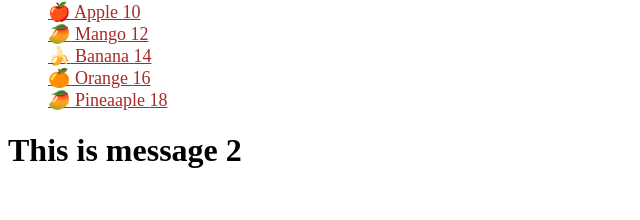
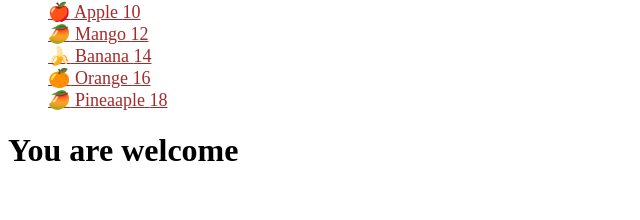
Before and after one commit to mercytv932/react-pro, a React (Vite) app: page / in a window 1280 px wide. Shown: the part 80-300 px from the top of the page, without its empty margins (0-640 px from the left). Built offline with nearby package versions, Linux system fonts and the light colour scheme.

Commit message:
ternary operator

```diff
--- a/src/components/ConditionalComponent.jsx
+++ b/src/components/ConditionalComponent.jsx
@@ -2,15 +2,7 @@ import Welcome from "./Welcome";
 import Code from "./Code";
 
 export default function ConditionalComponent() {
-  let messageOne = <h1>This is mesage 1</h1>;
-  let messageTwo = <h1>This is mesage 2</h1>;
-  let message;
-  const display = false;
+  const display = true;
 
-  if (display) {
-    message = <h1>This is message one</h1>;
-  } else {
-    message = <h1>This is message 2</h1>;
-  }
-  return message;
+  return display ? <Welcome /> : <Code />;
 }
```
